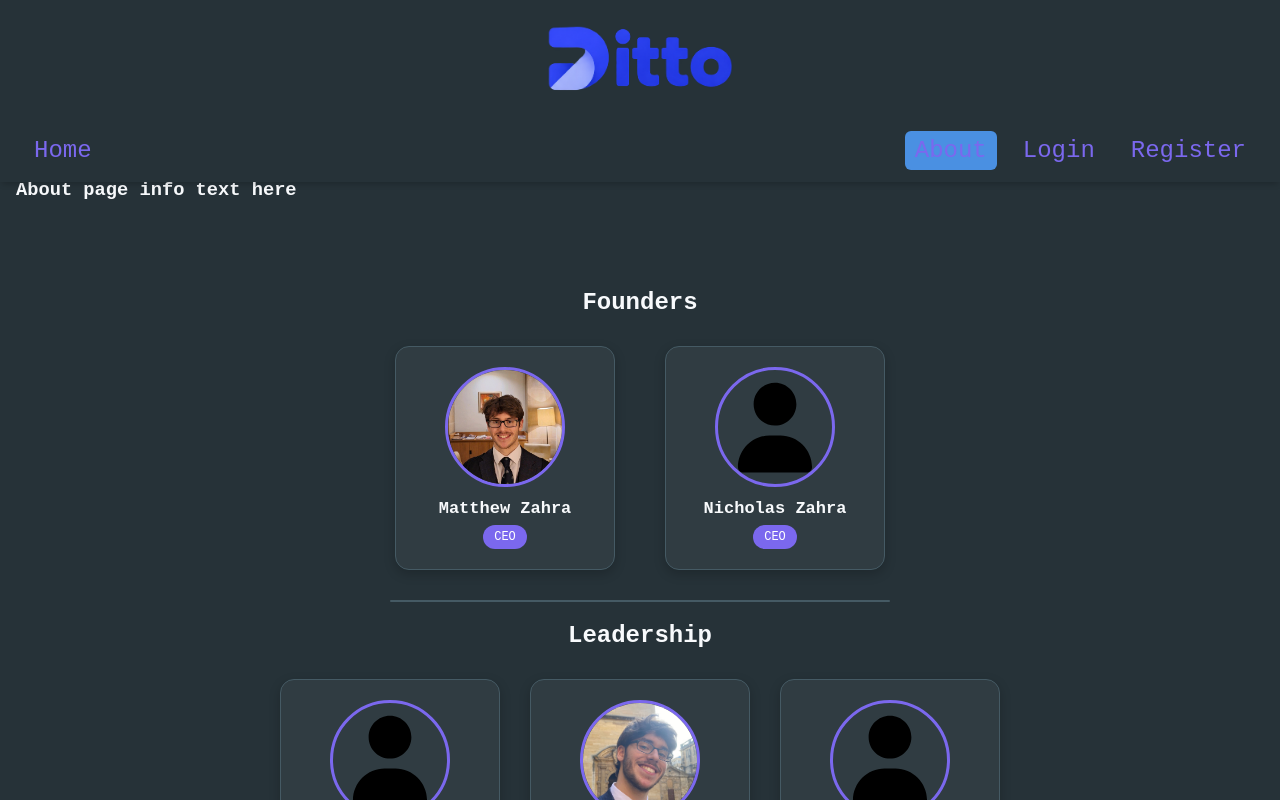
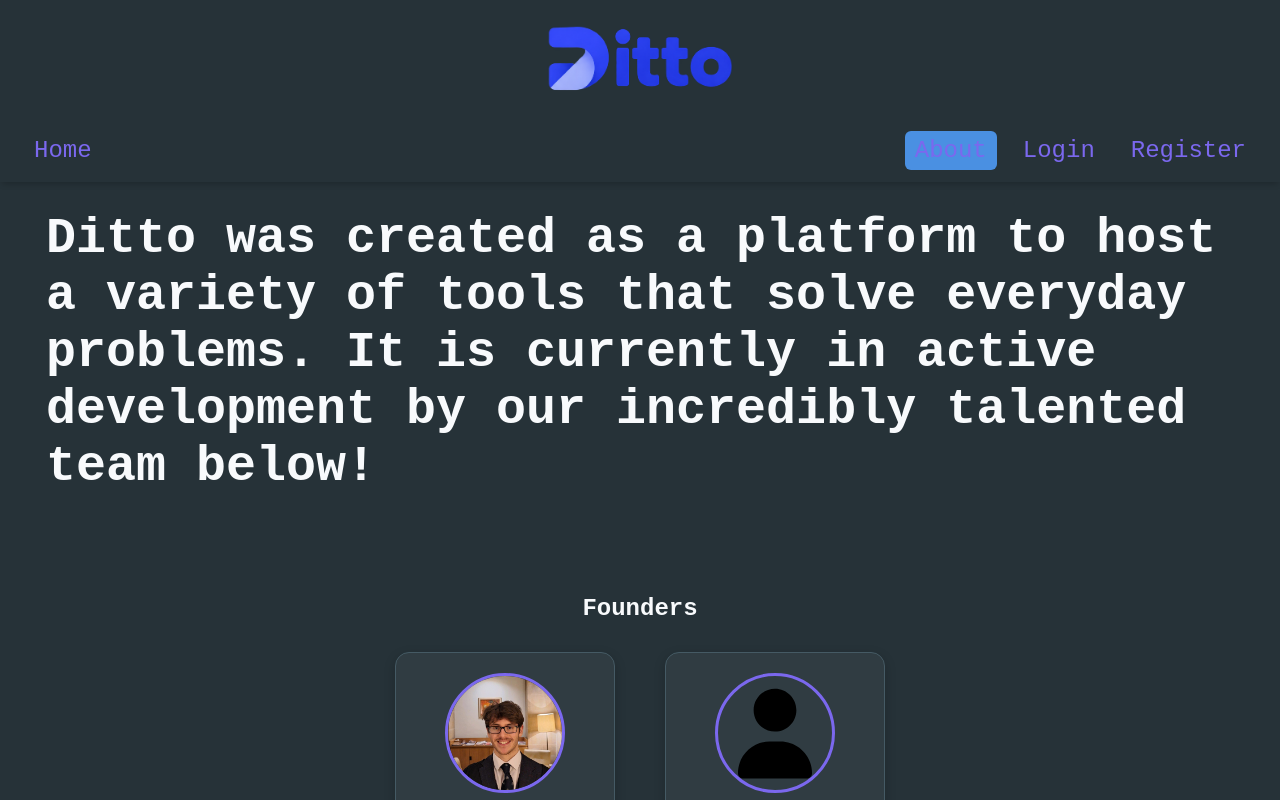
Before and after one commit to matthewzahra/ditto, a React (Vite) app in the folder frontend/: page /about in a window 1280 px wide. Shown: the top 800 px of the page. Built offline with nearby package versions, Linux system fonts and the light colour scheme; no server answers.

Commit message:
more css

```diff
--- a/frontend/src/layouts/LoggedOutLayout/LoggedOutLayout.css
+++ b/frontend/src/layouts/LoggedOutLayout/LoggedOutLayout.css
@@ -12,7 +12,7 @@
     flex-direction: column;
     justify-content: center;
 
-    padding-top: 160px;
+    padding-top: 180px;
     padding-left: 1rem;
     padding-right: 1rem;
 }
--- a/frontend/src/pages/SharedPages/About/About.css
+++ b/frontend/src/pages/SharedPages/About/About.css
@@ -0,0 +1,4 @@
+.about-text {
+	margin:30px;
+	font-size: 50px;
+}
--- a/frontend/src/pages/SharedPages/About/About.jsx
+++ b/frontend/src/pages/SharedPages/About/About.jsx
@@ -5,7 +5,7 @@ import "./About.css"
 function About() {
     return (
         <div className="about-page">
-            <h3>About page info text here</h3>
+            <h3 className="about-text">Ditto was created as a platform to host a variety of tools that solve everyday problems. It is currently in active development by our <strong>incredibly talented</strong> team below!</h3>
             <HierarchyTree />
         </div>
     )
```
